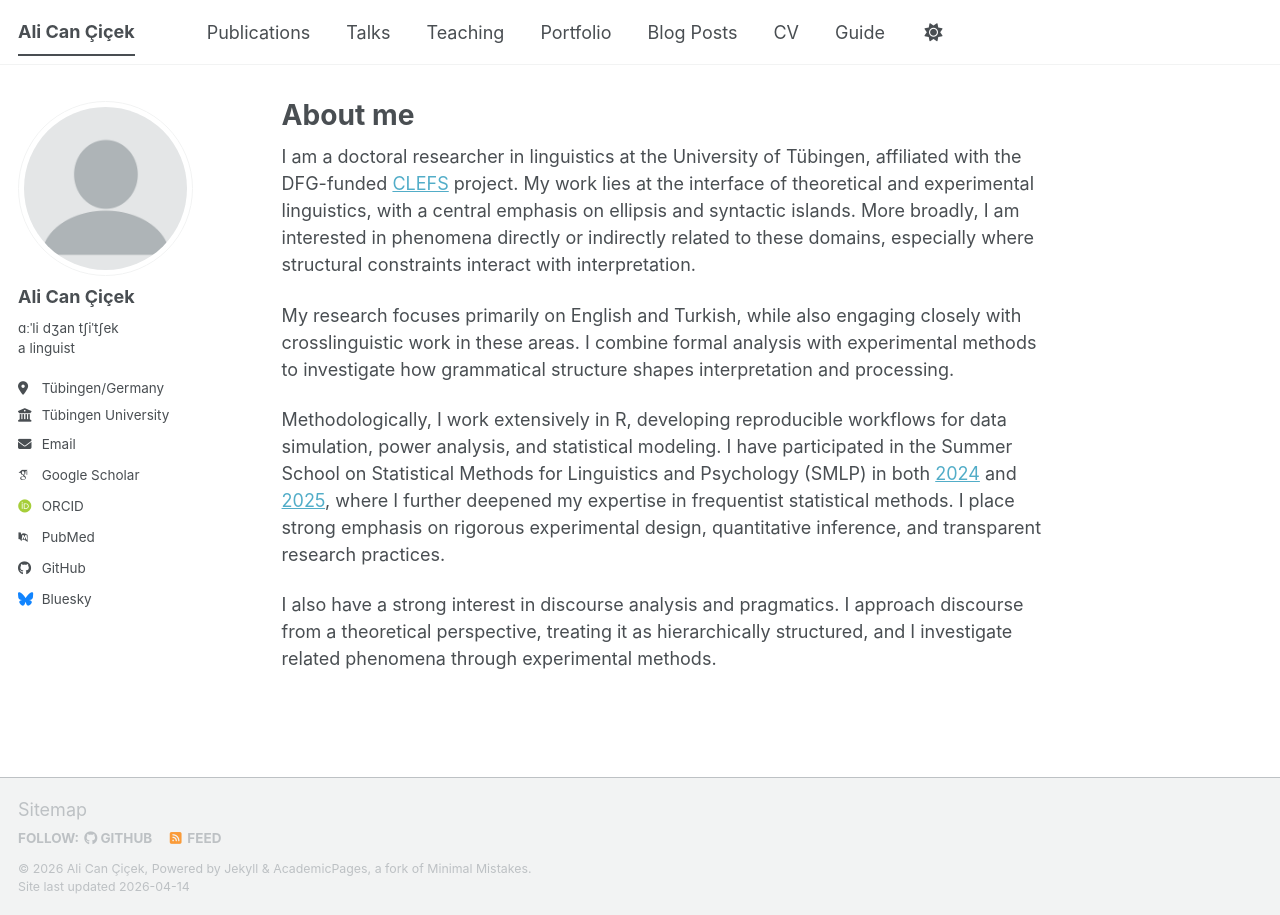
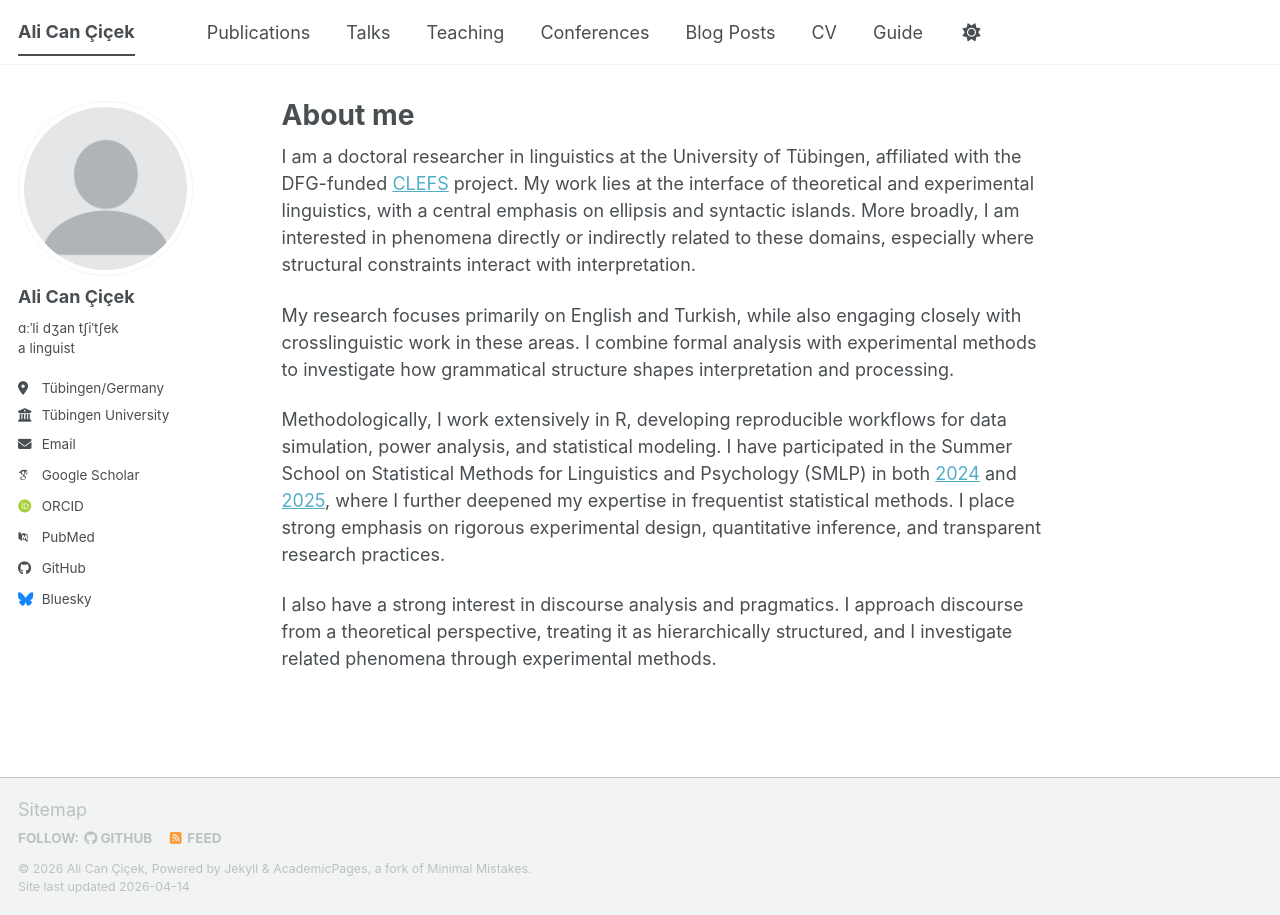
Before and after one commit to cicekalican/cicekalican.github.io, a Jekyll site: the page built from _pages/about.md, in a window 1280 px wide. Built offline with Jekyll 4.4.1, drawn with Linux system fonts in a browser that asks for light colours; some web fonts are replaced; a script bundle is joined from its source files by our own code; library files that are not in the unit come from our copies.

Commit message:
Replace 'Portfolio' with 'Conferences' in navigation

```diff
--- a/_data/navigation.yml
+++ b/_data/navigation.yml
@@ -17,8 +17,8 @@ main:
   - title: "Teaching"
     url: /teaching/
 
-  - title: "Portfolio"
-    url: /portfolio/
+  - title: "Conferences"
+    url: /conferences/
 
   - title: "Blog Posts"
     url: /year-archive/
```
